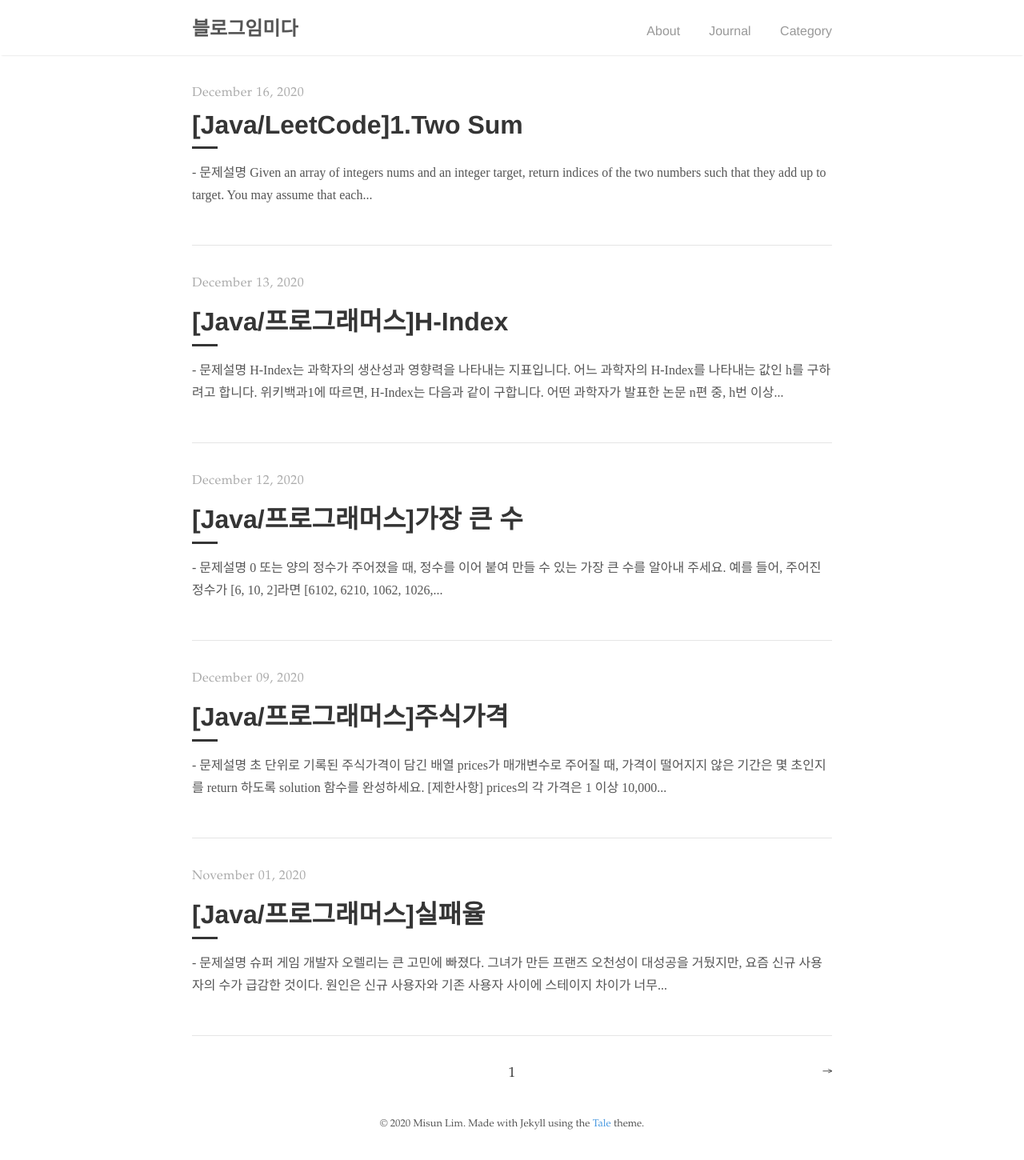
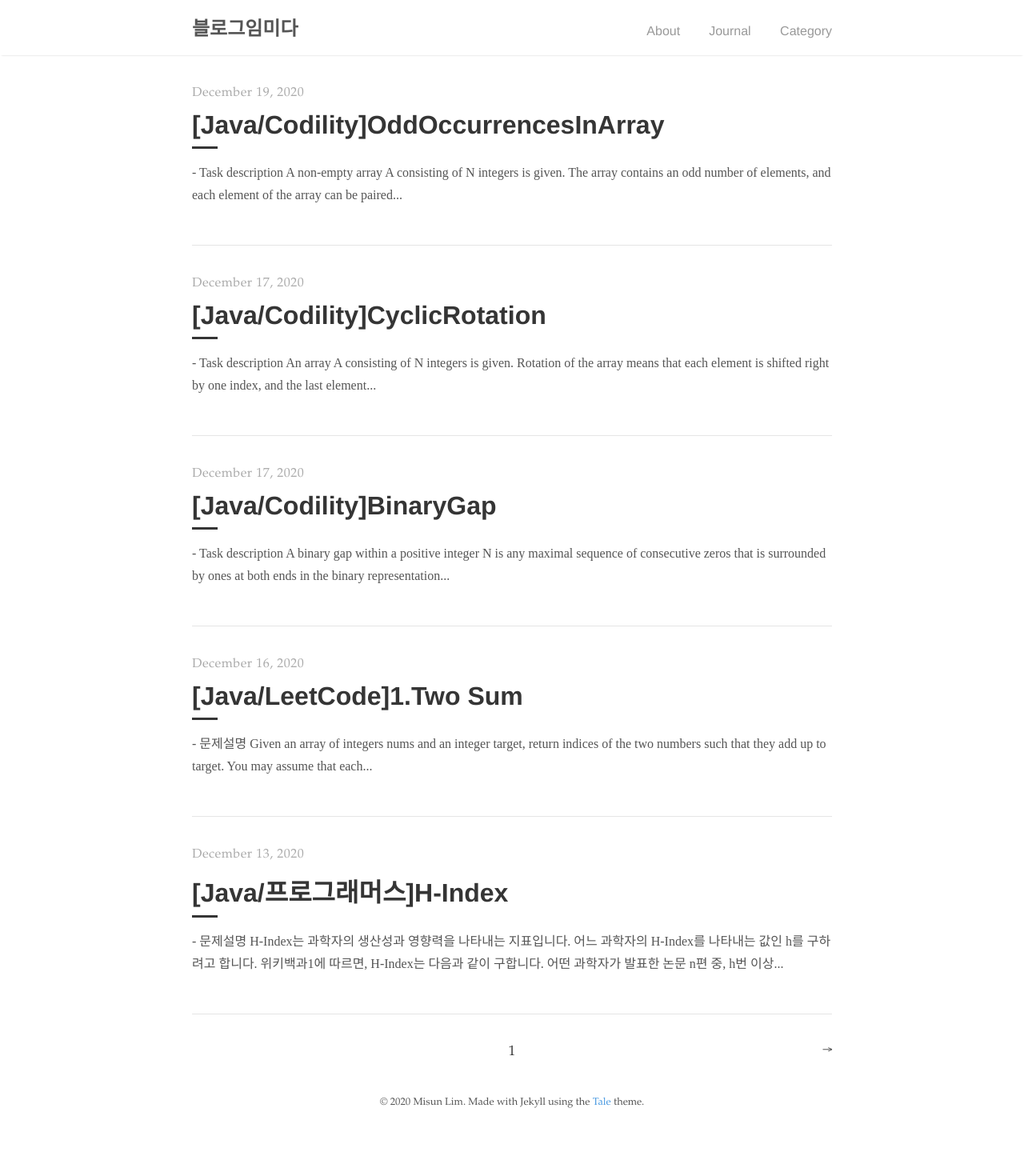
Before and after one commit to misun0608/misun0608.github.io, a Jekyll site: the page built from index.html, in a window 1280 px wide. Shown: the whole page at 80% size. Built offline with Jekyll 4.4.1, drawn with Linux system fonts in a browser that asks for light colours; the list of posts is cut into pages by our own code; after the commit the page ends 1423 px from its top, so only the background shows below that.

Commit message:
docs: update posts

````diff
--- /dev/null
+++ b/_posts/2020-12-17-codility_sol_01.md
@@ -0,0 +1,84 @@
+---
+layout: post
+title:  "[Java/Codility]BinaryGap"
+author: "Misun"
+categories: [ Coding_test ]
+comments: true
+---
+
+### - Task description
+A binary gap within a positive integer N is any maximal sequence of consecutive zeros that is surrounded by ones at both ends in the binary representation of N.<br />
+
+For example, number 9 has binary representation 1001 and contains a binary gap of length 2. The number 529 has binary representation 1000010001 and contains two binary gaps: one of length 4 and one of length 3. The number 20 has binary representation 10100 and contains one binary gap of length 1. The number 15 has binary representation 1111 and has no binary gaps. The number 32 has binary representation 100000 and has no binary gaps.<br />
+
+Write a function:<br />
+
+class Solution { public int solution(int N); }<br />
+
+that, given a positive integer N, returns the length of its longest binary gap. The function should return 0 if N doesn't contain a binary gap.<br />
+
+For example, given N = 1041 the function should return 5, because N has binary representation 10000010001 and so its longest binary gap is of length 5. Given N = 32 the function should return 0, because N has binary representation '100000' and thus no binary gaps.<br />
+
+Write an efficient algorithm for the following assumptions:<br />
+
+N is an integer within the range [1..2,147,483,647].<br /><br />
+Copyright 2009–2020 by Codility Limited. All Rights Reserved. Unauthorized copying, publication or disclosure prohibited.<br />
+
+<br />
+---
+10진수를 2진수를 변환하여서 1~1사이에서 가장 높은 0의 개수의 수를 구하면 되는 문제이다.
+<br />
+
+<br />
+
+
+<br />
+
+```java
+import java.util.ArrayList;
+
+class Solution {
+    public int solution(int N) {
+        // 2진법으로 변환하고
+        // 1과 1 사이의 0의 갯수가 binary gap
+
+        ArrayList<Integer> list = new ArrayList<>();
+
+        int i=0;
+
+        // 2진법으로 변환
+        while(N>0){
+            list.add(N%2);
+            N /= 2;
+            i++;
+        }
+
+        i--;
+
+        int cnt=0;
+        int max=0;
+
+        for(int j=i; j>=0; j--){
+            if(list.get(j)==1){
+                max = maxGap(cnt,max);
+                cnt = 0;
+            }else{
+                cnt++;
+            }
+        }
+        return max;
+    }
+
+    private static int maxGap(int cnt,int max){
+        if(max<cnt){
+            return cnt;
+        }
+        return max;
+    }
+}
+```
+<br />
+---
+<b>다른사람 풀이 참고</b>
+<https://github.com/DavidHerBet/java-codility/blob/master/src/main/java/com/dherbet/codility/lesson1/BinaryGap.java>
+<br />
--- /dev/null
+++ b/_posts/2020-12-17-codility_sol_02.md
@@ -0,0 +1,91 @@
+---
+layout: post
+title:  "[Java/Codility]CyclicRotation"
+author: "Misun"
+categories: [ Coding_test ]
+comments: true
+---
+
+### - Task description
+An array A consisting of N integers is given. Rotation of the array means that each element is shifted right by one index, and the last element of the array is moved to the first place. For example, the rotation of array A = [3, 8, 9, 7, 6] is [6, 3, 8, 9, 7] (elements are shifted right by one index and 6 is moved to the first place).
+<br>
+The goal is to rotate array A K times; that is, each element of A will be shifted to the right K times.
+<br>
+Write a function:
+<br>
+class Solution { public int[] solution(int[] A, int K); }
+<br>
+that, given an array A consisting of N integers and an integer K, returns the array A rotated K times.
+<br>
+For example, given
+<br>
+    A = [3, 8, 9, 7, 6]<br>
+    K = 3<br>
+the function should return [9, 7, 6, 3, 8]. Three rotations were made:
+<br>
+    [3, 8, 9, 7, 6] -> [6, 3, 8, 9, 7]<br>
+    [6, 3, 8, 9, 7] -> [7, 6, 3, 8, 9]<br>
+    [7, 6, 3, 8, 9] -> [9, 7, 6, 3, 8]<br>
+For another example, given
+<br>
+    A = [0, 0, 0]<br>
+    K = 1<br>
+the function should return [0, 0, 0]
+<br>
+Given
+<br>
+    A = [1, 2, 3, 4]<br>
+    K = 4<br>
+the function should return [1, 2, 3, 4]
+<br>
+Assume that:
+<br>
+N and K are integers within the range [0..100];<br>
+each element of array A is an integer within the range [−1,000..1,000].<br>
+In your solution, focus on correctness. The performance of your solution will not be the focus of the assessment.<br>
+<br>
+<br>
+Copyright 2009–2020 by Codility Limited. All Rights Reserved. Unauthorized copying, publication or disclosure prohibited.
+
+<br />
+---
+간단한 문제인데 index를 answer와 A를 바꿔적어서 좀 헤맸다.<br>
+그리고 배열이 빈거에 대한 처리도 해줘야했다.
+<br />
+
+<br />
+
+
+<br />
+
+```java
+class Solution {
+    public int[] solution(int[] A, int K) {
+       int len = A.length;
+
+        // empty일때 처리
+        if(len == 0){
+            return A;
+        }
+
+       // K가 A의 길이보다 클 경우 무의미한 회전을 반복하는걸 막기 위해
+       int RNum = K % len;
+
+       int[] answer = new int[len];
+
+       if(RNum == 0) {
+          return A;
+       }
+
+       for(int i=0; i<len; i++) {
+          answer[(i+RNum)%len] = A[i];
+       }
+        return answer;
+    }
+}
+```
+<br />
+---
+<b>다른사람 풀이 참고</b>
+<https://stroot.tistory.com/86>
+<br />
--- /dev/null
+++ b/_posts/2020-12-19-codility_sol_03.md
@@ -0,0 +1,101 @@
+---
+layout: post
+title:  "[Java/Codility]OddOccurrencesInArray"
+author: "Misun"
+categories: [ Coding_test ]
+comments: true
+---
+
+### - Task description
+A non-empty array A consisting of N integers is given. The array contains an odd number of elements, and each element of the array can be paired with another element that has the same value, except for one element that is left unpaired.<br>
+<br>
+For example, in array A such that:<br>
+<br>
+  A[0] = 9  A[1] = 3  A[2] = 9<br>
+  A[3] = 3  A[4] = 9  A[5] = 7<br>
+  A[6] = 9<br>
+the elements at indexes 0 and 2 have value 9,<br>
+the elements at indexes 1 and 3 have value 3,<br>
+the elements at indexes 4 and 6 have value 9,<br>
+the element at index 5 has value 7 and is unpaired.<br>
+Write a function:<br>
+
+class Solution { public int solution(int[] A); }<br>
+
+that, given an array A consisting of N integers fulfilling the above conditions, returns the value of the unpaired element.<br>
+<br>
+For example, given array A such that:<br>
+
+  A[0] = 9  A[1] = 3  A[2] = 9<br>
+  A[3] = 3  A[4] = 9  A[5] = 7<br>
+  A[6] = 9<br>
+the function should return 7, as explained in the example above.<br>
+
+Write an efficient algorithm for the following assumptions:<br>
+
+N is an odd integer within the range [1..1,000,000];<br>
+each element of array A is an integer within the range [1..1,000,000,000];<br>
+all but one of the values in A occur an even number of times.<br>
+<br>
+Copyright 2009–2020 by Codility Limited. All Rights Reserved. Unauthorized copying, publication or disclosure prohibited.<br>
+
+<br />
+---
+Arrays.sort로 오름차순으로 정렬해서 짝수 index중에 index+1가 다른 값을 리턴하려고 했다. 그런데 런타임오류가 나서 실패^^<br>
+그래서 다른 사람 풀이를 찾아보았다. XOR이나 HashSet을 이용할 수 있었다.<br>
+<br />
+
+### [XOR 풀이]
+
+```
+- ^연산(XOR연산)
+ -> 양쪽 비트가 서로 다른 비트면 1, 아니면 0의 결과를 낸다. (10진수로 반환한다)
+ ex) 9(1001) ^ 15(1111) = 6(0110)
+```
+0으로 처음에 초기화해서 0000으로 시작해서 XOR 연산을 계속 진행하면<br>
+결국 겹치지않는 수 결과만 남게 된다.
+
+```java
+class Solution {
+    public int solution(int[] A) {
+        int answer = 0;
+
+        for(int num : A) {
+            answer ^= num; // answer = answer ^ num;  a = a + 1 == a += 1;
+        }
+        return answer;
+    }
+}
+```
+
+
+<br />
+
+---
+
+### [HashSet 풀이]
+
+Set은 순서의 의미가 없지만 Data를 중복해서 포함할 수 없다.<br>
+이 특성을 이용해서 문제를 풀 수도 있다. <br>
+
+```java
+class Solution {
+    public int solution(int[] A){
+        Set<Integer> set = new HashSet<>();
+
+        for(int i : A){
+            if(set.contains(i)){
+                set.remove(i);
+            }else{
+                set.add(i);
+            }
+        }
+        return set.iterator().next();
+    }
+}
+
+```
+
+<b>출처</b>
+<https://hojak99.tistory.com/314>
+<br />
````
Also changed, not shown: _posts/2020-12-16-leetcode_sol_01.md (renamed from _posts/2020-12-16-coding_prac_37.md, +3 -6 lines).
